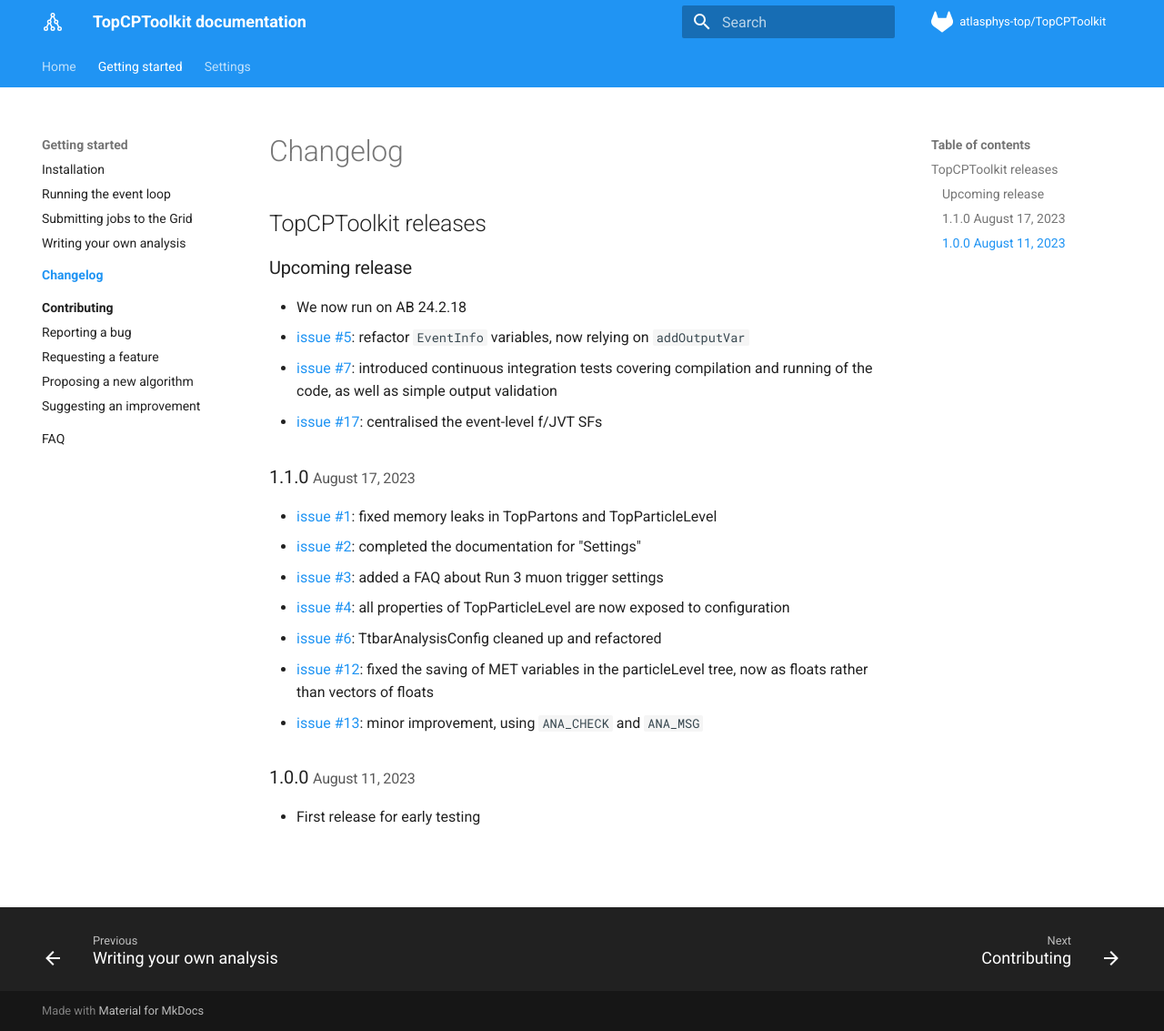
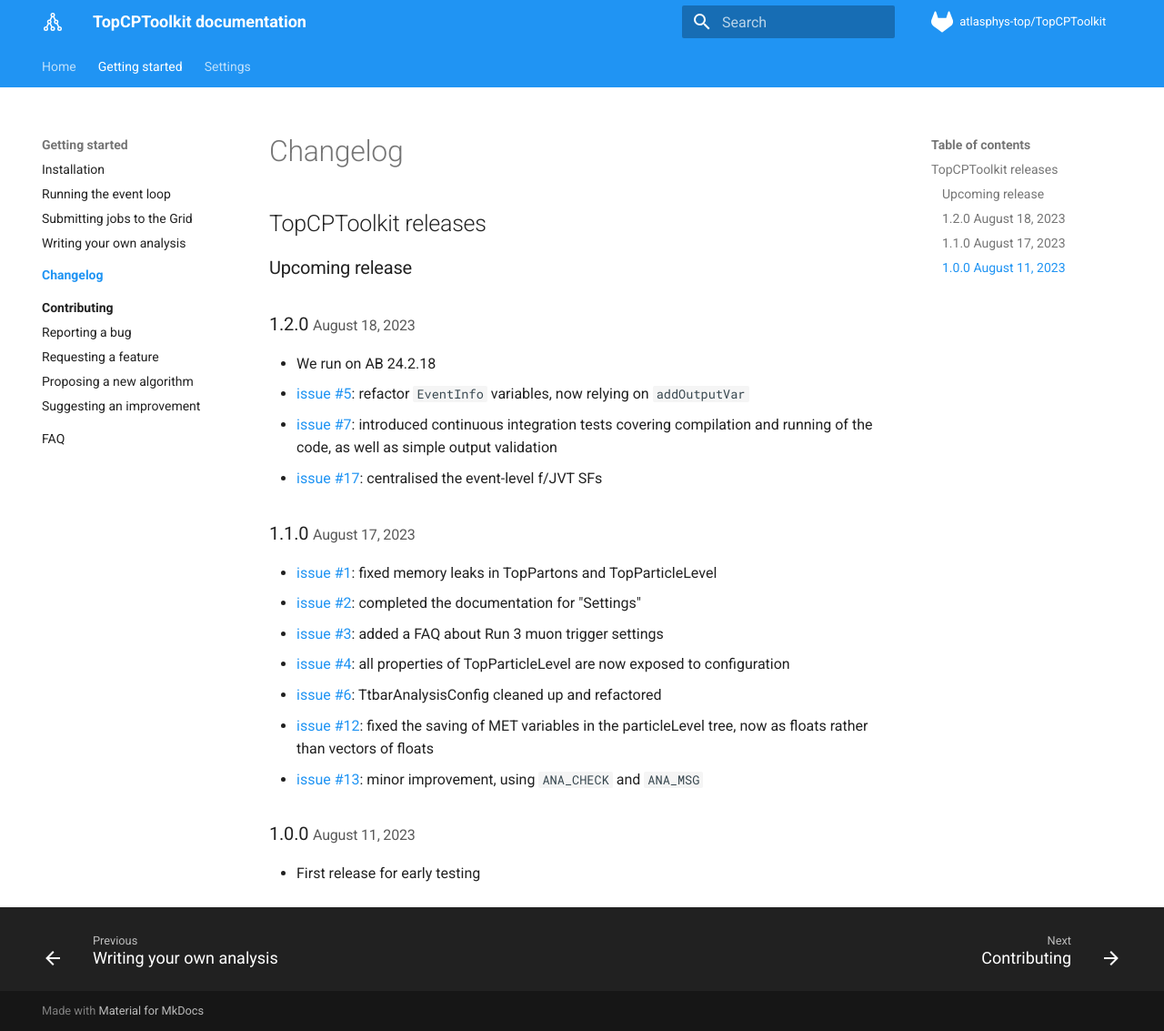
Before and after one commit to SuperNova76/TopCPToolKit, an MkDocs documentation site: the page built from docs/changelog/index.md, in a window 1280 px wide and 1133 px high. Shown: the whole window at 91% size. Built offline with MkDocs 1.6.1 and Material for MkDocs 9.7.7, drawn with Linux system fonts in a browser that asks for light colours.

Commit message:
release v1.2.0

```diff
--- a/docs/changelog/index.md
+++ b/docs/changelog/index.md
@@ -4,7 +4,9 @@
 
 ### Upcoming release
 
-- We now run on AB 24.2.18
+### 1.2.0 <small>August 18, 2023</small>
+
+- We run on AB 24.2.18
 - [issue #5](https://gitlab.cern.ch/atlasphys-top/reco/TopCPToolkit/-/issues/5): refactor `EventInfo` variables, now relying on `addOutputVar`
 - [issue #7](https://gitlab.cern.ch/atlasphys-top/reco/TopCPToolkit/-/issues/7): introduced continuous integration tests covering compilation and running of the code, as well as simple output validation
 - [issue #17](https://gitlab.cern.ch/atlasphys-top/reco/TopCPToolkit/-/issues/17): centralised the event-level f/JVT SFs
```
